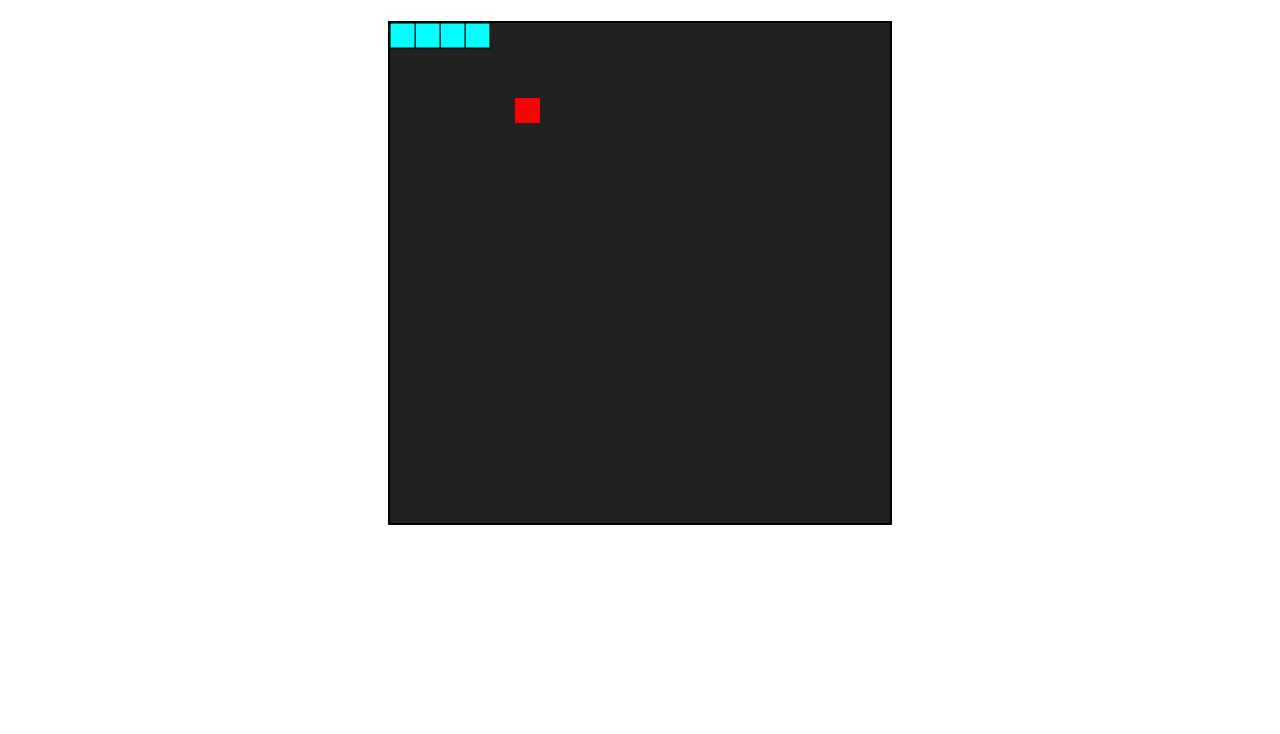
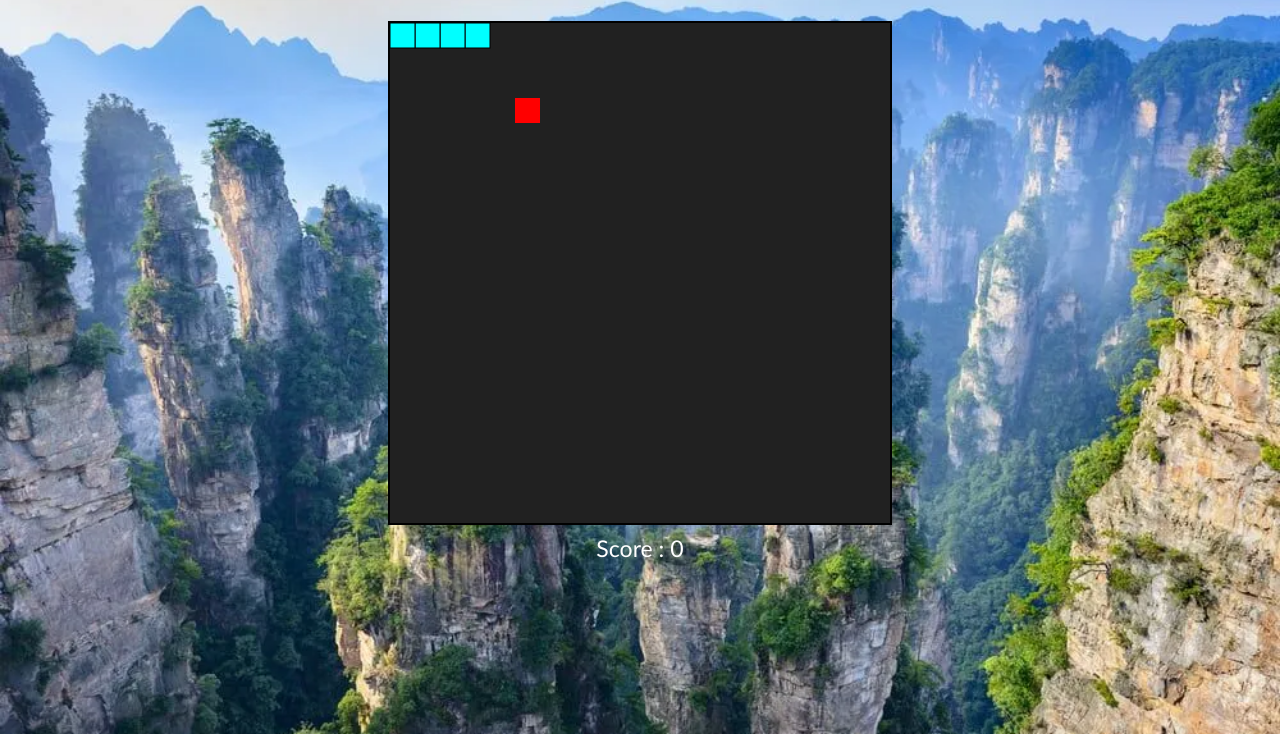
Before and after one commit to Sudhanandhini/Snake-game, a plain HTML site: page index.html in a window 1280 px wide. Shown: the part 66-800 px from the top of the page. Drawn offline with Linux system fonts and the light colour scheme.

Commit message:
Update snake.css

```diff
--- a/snake.css
+++ b/snake.css
@@ -4,7 +4,7 @@ body{
     font-family: 'Gill Sans', 'Gill Sans MT', Calibri, 'Trebuchet MS', sans-serif;
     text-align: center;
     font-size: larger;
-    background-image: url(../Image/forest4.webp);
+    background-image: url(./images/forest4.webp);
     background-repeat: no-repeat;
     background-size: cover;
 }
```
